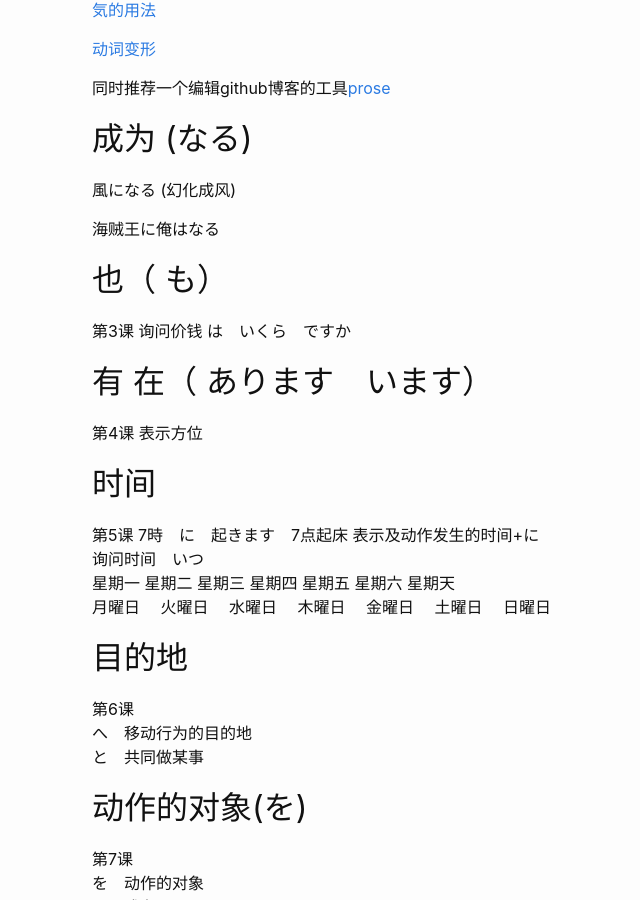
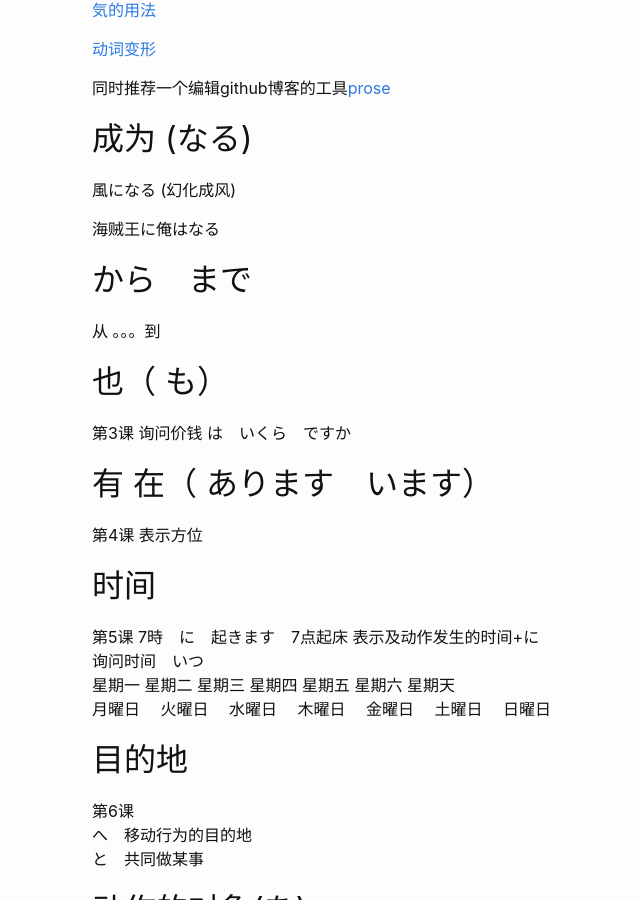
Before and after one commit to zane133/zane133.github.io, a Jekyll site: the page built from _posts/2019-08-17-japanese_study.markdown, in a window 1280 px wide and 900 px high, scrolled down 670 px. Shown: the whole window, without its empty margins (178-818 px from the left). Built offline with Jekyll 4.4.1, drawn with Linux system fonts in a browser that asks for light colours.

Commit message:
Update 2019-08-17-japanese_study.markdown

```diff
--- a/_posts/2019-08-17-japanese_study.markdown
+++ b/_posts/2019-08-17-japanese_study.markdown
@@ -20,6 +20,8 @@ Google可以在搜索词的尾部加上 **とは**
 
 海贼王に俺はなる
 
+## から　まで
+从 。。。到
 
 ## 也（ も）
 第3课 询问价钱 は　いくら　ですか
```
